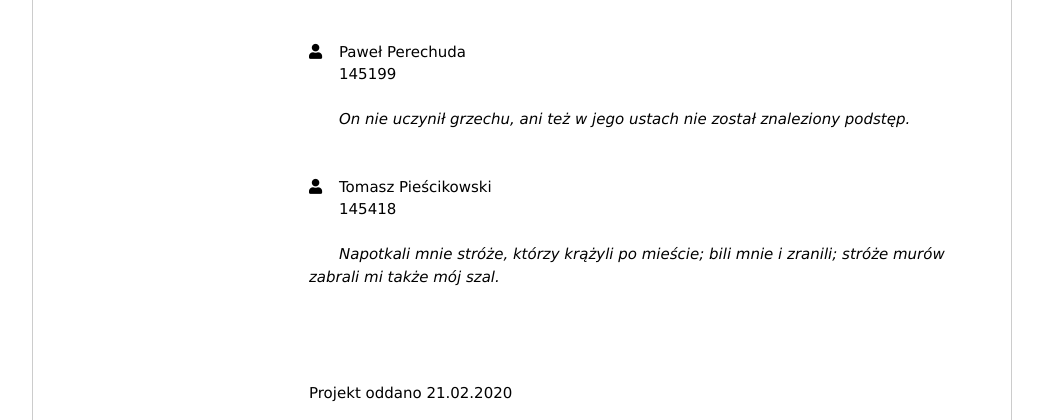
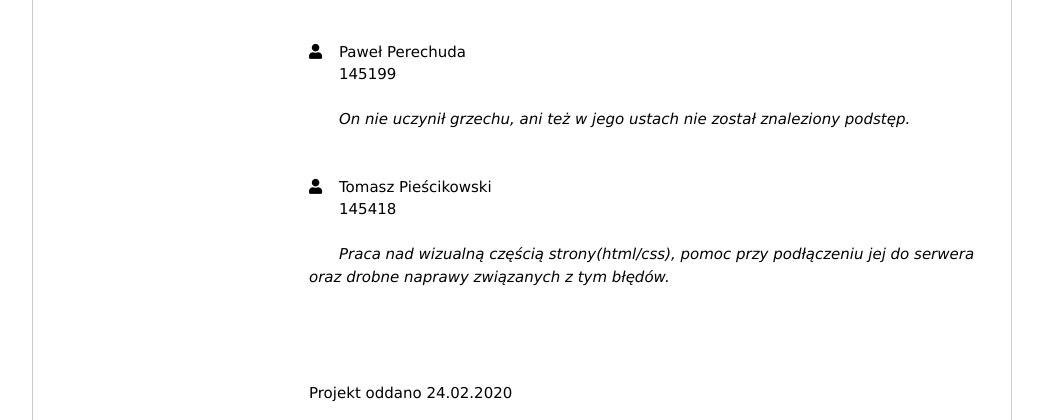
Before and after one commit to KonradRomanski/Projekt_PA_UAR, a Flask app: page / in a window 1280 px wide. Shown: the part 1748-2168 px from the top of the page, without its empty margins (118-1161 px from the left). Run offline with Flask 2, Linux system fonts and the light colour scheme; some libraries are stand-ins or nearby versions.

Commit message:
Update home.html

```diff
--- a/templates/home.html
+++ b/templates/home.html
@@ -370,14 +370,14 @@
 
         <i id="imie" class="fa fa-user"></i>Tomasz Pieścikowski<br>
         <i id="dane"></i>145418<br><br>
-        <i id="dane">Napotkali mnie stróże, którzy krążyli po mieście; bili mnie i zranili; stróże murów zabrali mi także mój szal.</i><br><br><br>
+        <i id="dane">Praca nad wizualną częścią strony(html/css), pomoc przy podłączeniu jej do serwera oraz drobne naprawy związanych z tym błędów.</i><br><br><br>
       </div>
 
 
       <!------------------------------------------------------------------------------------------------------------------------->
       <!--------------------FOOTER----------------------------------------------------------------------------------------------->
       <!------------------------------------------------------------------------------------------------------------------------->
-      <footer class="w3-container w3-padding-16">Projekt oddano 21.02.2020</footer>
+      <footer class="w3-container w3-padding-16">Projekt oddano 24.02.2020</footer>
 
 
     </div>
```
